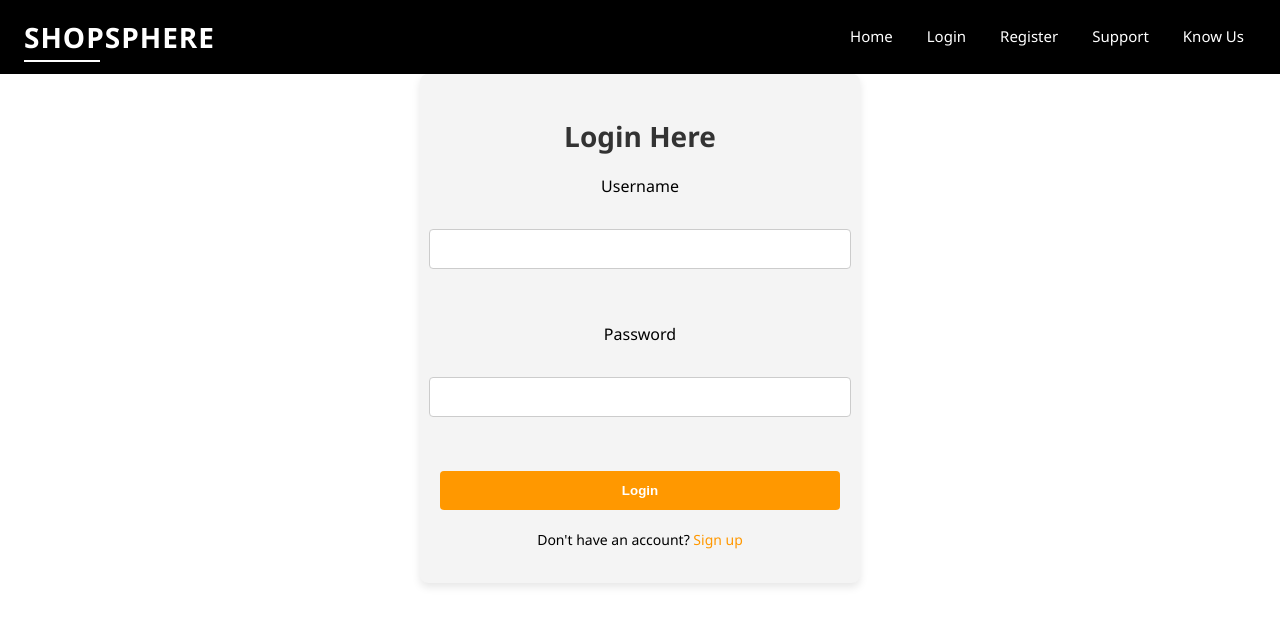
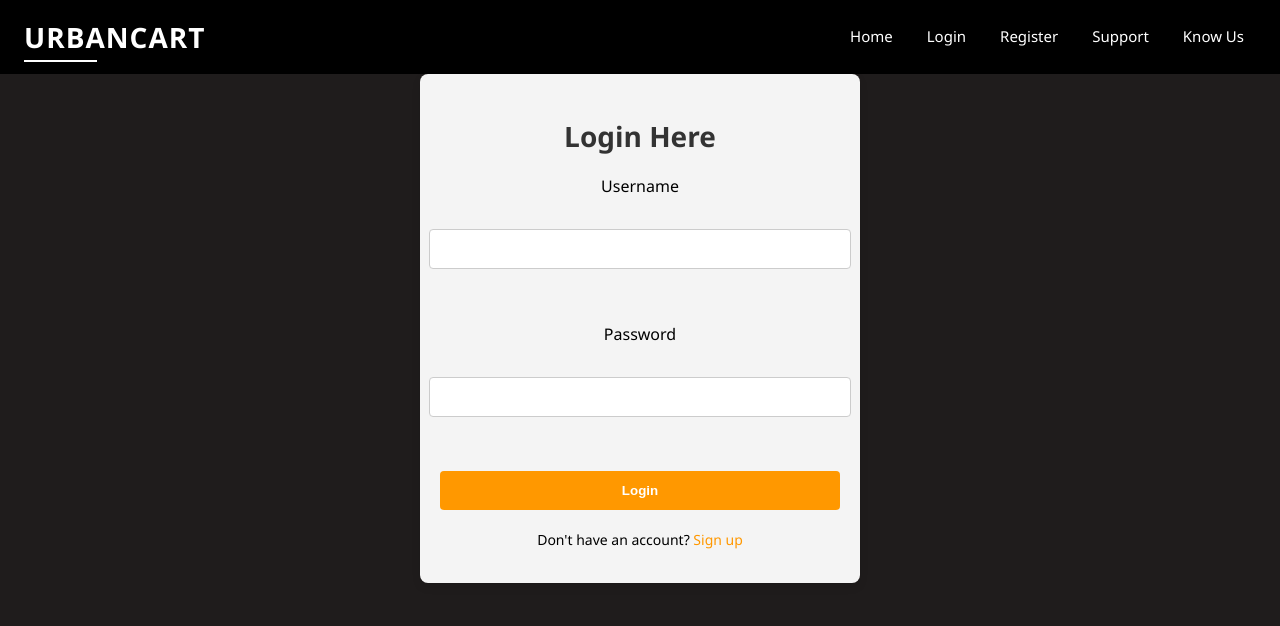
Before and after one commit to dikshita168/django-ecommerce-urbancart-webapp, a Django app: page /authen/login_ in a window 1280 px wide. Shown: the top 626 px of the page. Run offline with Django 5.2, Linux system fonts and the light colour scheme.

Commit message:
first commit

```diff
--- a/static/style.css
+++ b/static/style.css
@@ -1,7 +1,7 @@
 /* Prevent page from scrolling horizontally */
 body {
     font-family: 'Segoe UI', Tahoma, Geneva, Verdana, sans-serif;
-    background-color: #fff;
+    background-color: #1f1c1c;
     color: #000;
     margin: 0;
     padding: 0;
@@ -12,7 +12,7 @@ body {
 .navbar {
     position: sticky;
     top: 0;
-    background-color: #000;
+    background-color: #a0a725;
     color: #fff;
     padding: 18px 24px;
     display: flex;
--- a/templates/nav.html
+++ b/templates/nav.html
@@ -1,6 +1,6 @@
 <nav class="navbar">
     <div class="logo">
-        <h2>ShopSphere</h2>
+        <h2>UrbanCart</h2>
     </div>
 
     {% if request.user.is_authenticated %}
```
Also changed, not shown: static/images/uploads/iphone_16.jpg (added), static/images/uploads/macbook_neo.jpg (added).
